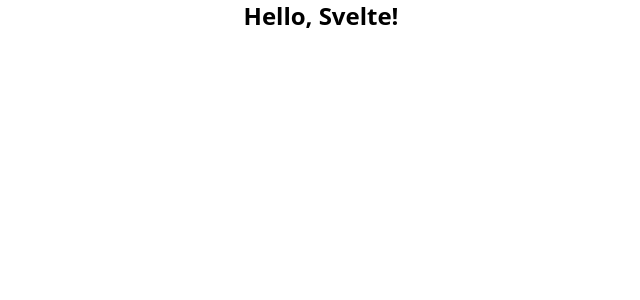
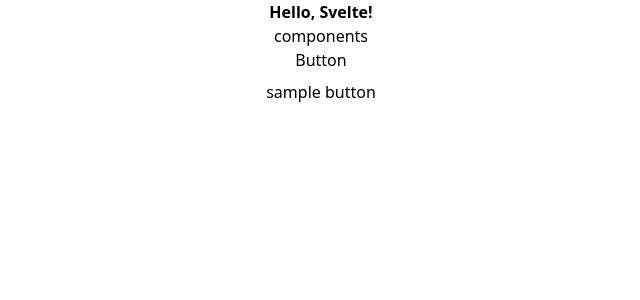
Before and after one commit to tarunama/svelte-starter-with-ts-and-tailwind, a SvelteKit app: page / in a window 1280 px wide. Shown: the top 300 px of the page, without its empty margins (319-959 px from the left). Built offline with nearby package versions, Linux system fonts and the light colour scheme.

Commit message:
feat(Button): render Button component

```diff
--- a/src/components/App.svelte
+++ b/src/components/App.svelte
@@ -6,6 +6,6 @@
   <h1>components</h1>
   <div>
     <p>Button</p>
-    <Button />
+    <Button text="sample button" />
   </div>
 </main>
--- a/src/components/Button.svelte
+++ b/src/components/Button.svelte
@@ -1,8 +1,13 @@
 <script lang="ts">
   export let type = "button";
   export let text = "";
+  export let classes = "";
+
+  const padding = "px-1 py-2"
+
+  classes = `${padding}`
 </script>
 
-<button {type}>
+<button {type} class={classes}>
   {text}
 </button>
--- a/src/routes/+page.svelte
+++ b/src/routes/+page.svelte
@@ -1,9 +1,12 @@
 <script>
+  import App from "../components/App.svelte";
+
   const s = "Svelte";
 </script>
 
 <main>
-  <article>
-    <h1 class="text-red text-center text-2xl font-bold">Hello, {s}!</h1>
+  <article class="text-center">
+    <h1 class="text-redtext-2xl font-bold">Hello, {s}!</h1>
+    <App />
   </article>
 </main>
```
